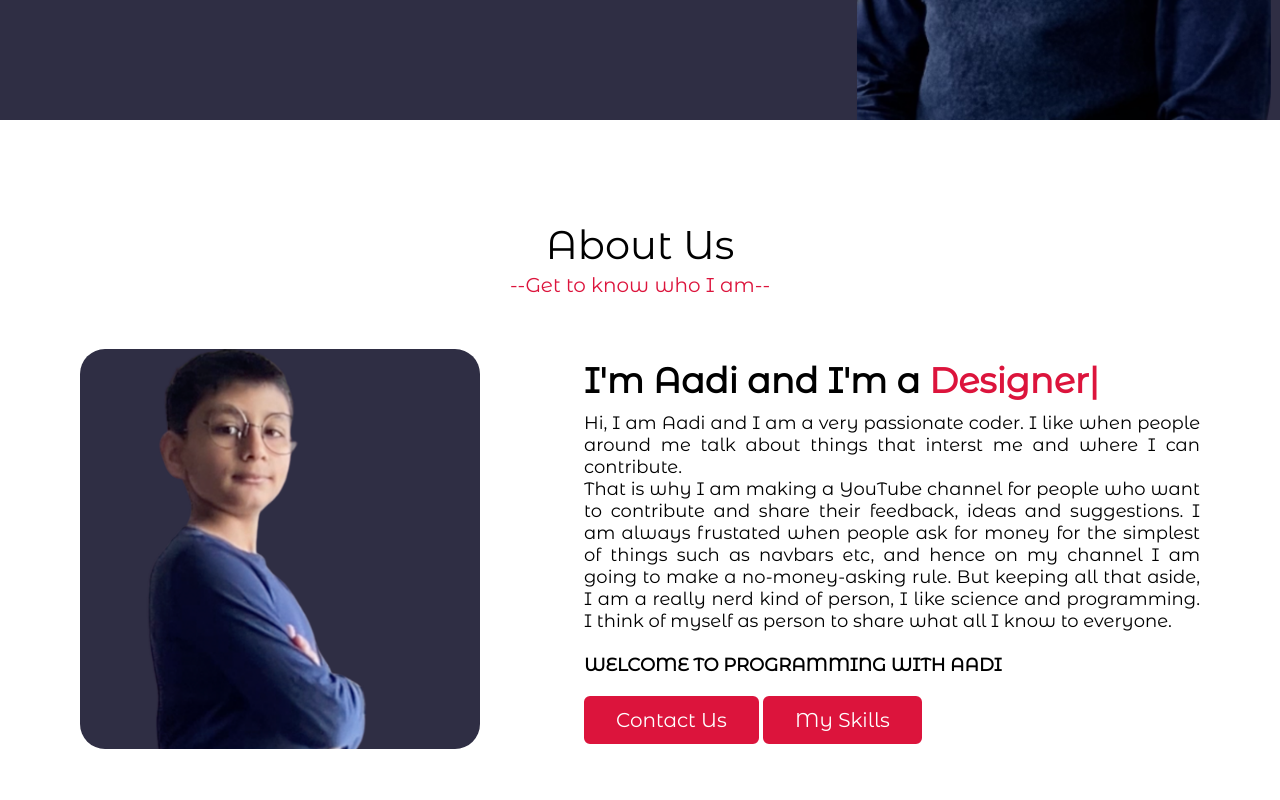
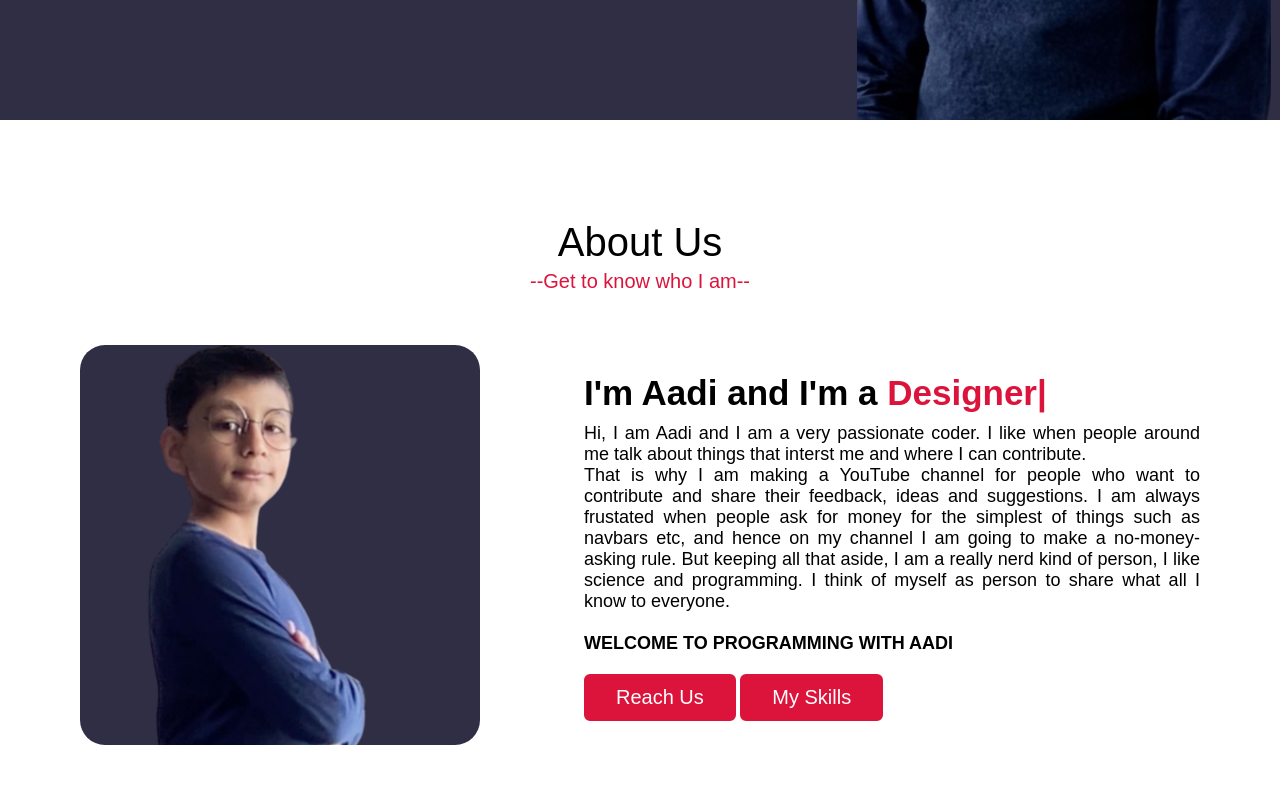
Before and after one commit to ProgrammingwithAadi/Programming-with-Aadi-Website, a plain HTML site: page index.html in a window 1280 px wide. Shown: the part 680-1480 px from the top of the page. Drawn offline with nearby package versions, Linux system fonts and the light colour scheme.

Commit message:
Final Stage Commit

```diff
--- a/index.html
+++ b/index.html
@@ -57,7 +57,7 @@
                 <div class="column right">
                     <div class="text">I'm Aadi and I'm a <span class="typing-2"></span></div>
                     <p>Hi, I am Aadi and I am a very passionate coder. I like when people around me talk about things that interst me and where I can contribute. <br> That is why I am making a YouTube channel for people who want to contribute and share their feedback, ideas and suggestions. I am always frustated when people ask for money for the simplest of things such as navbars etc, and hence on my channel I am going to make a no-money-asking rule. But keeping all that aside, I am a really nerd kind of person, I like science and programming. I think of myself as person to share what all I know to everyone. <br><br><b> WELCOME TO PROGRAMMING WITH AADI</b></p>
-                    <a href="#contact-us">Contact Us</a>
+                    <a href="#contact-us">Reach Us</a>
                     <a href="#skills">My Skills</a>
                 </div>
             </div>
--- a/style.css
+++ b/style.css
@@ -1,30 +1,15 @@
-@import url('https://fonts.googleapis.com/css2?family=Arvo&family=Indie+Flower&family=Maven+Pro:wght@500&family=Montserrat+Alternates&family=Mukta&family=Roboto+Slab:wght@400;500&display=swap');
 *{
     margin: 0;
     padding: 0;
     box-sizing: border-box;
     text-decoration: none;
-    font-family: 'Montserrat Alternates', sans-serif;
+    font-family: 'Poppins', sans-serif;
 }
 html{
     scroll-behavior: smooth;
 }
 
 /* custom scroll bar */
-::-webkit-scrollbar {
-    width: 10px;
-}
-::-webkit-scrollbar-track {
-    background: #f1f1f1;
-}
-::-webkit-scrollbar-thumb {
-    background: #888;
-}
-
-::-webkit-scrollbar-thumb:hover {
-    background: #555;
-}
-
 /* all similar content styling codes */
 section{
     padding: 100px 0;
```
